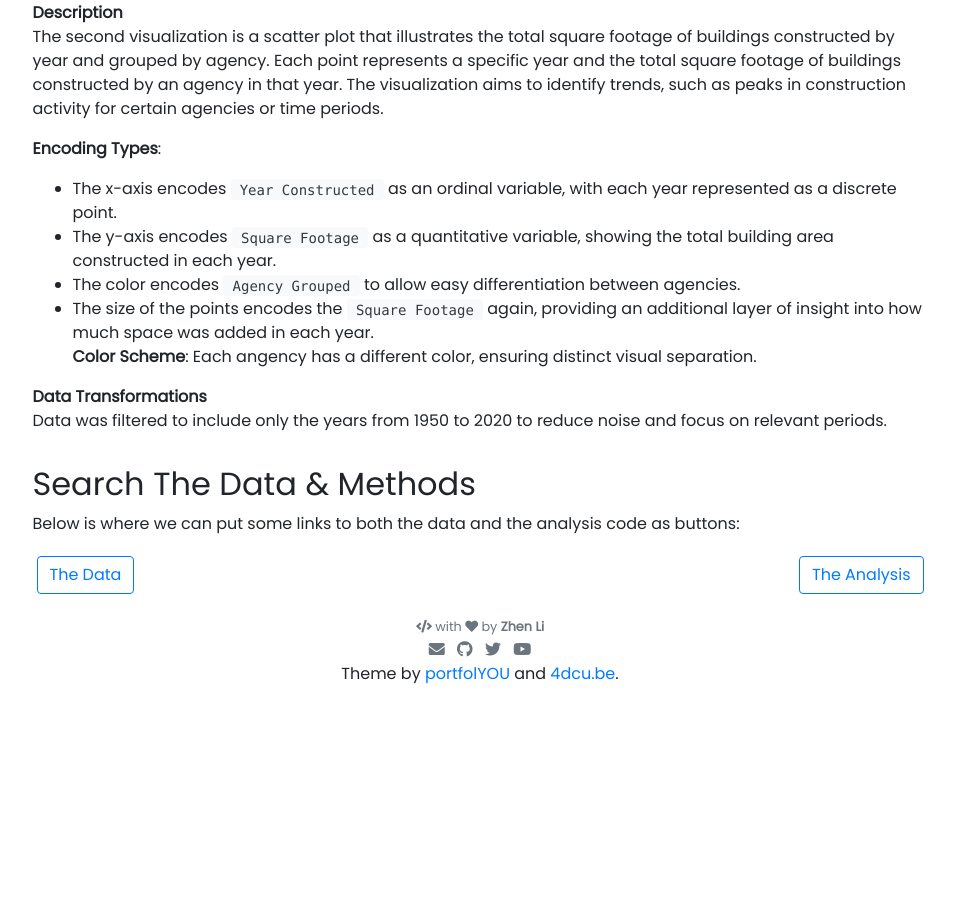
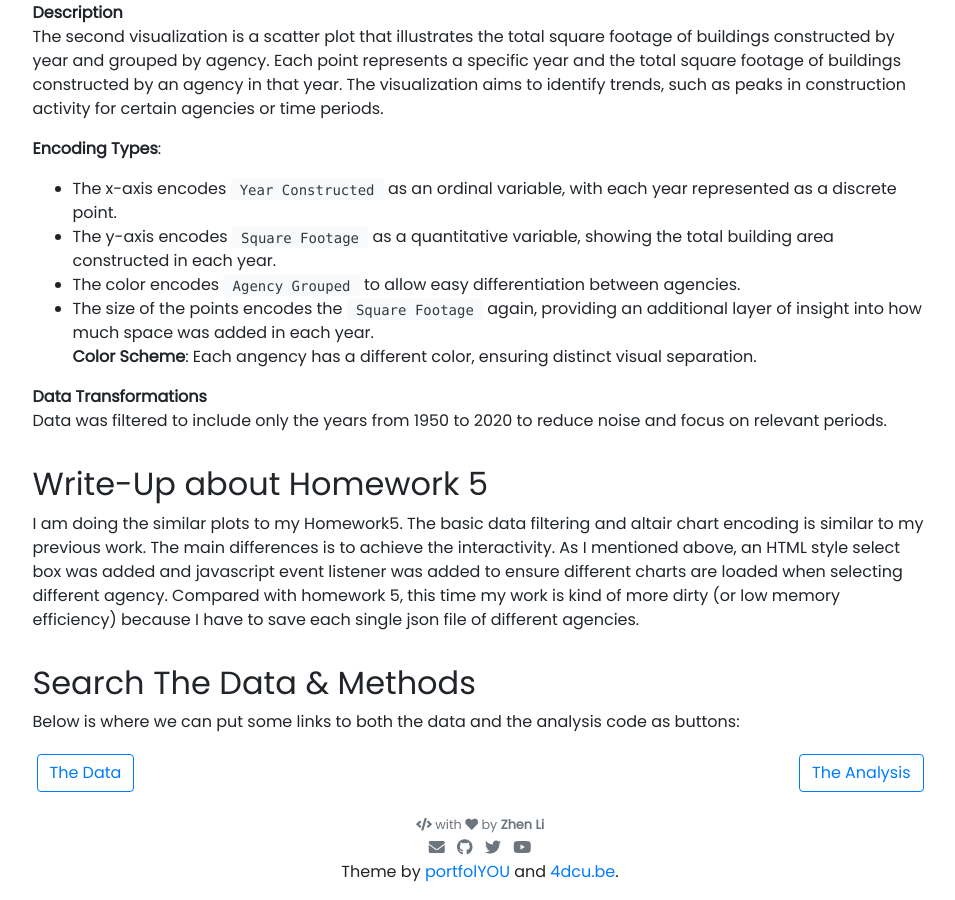
Before and after one commit to Zhen3408/Zhen3408.github.io, a Jekyll site: the page built from _projects/hw6_vega_lite_project.md, in a window 1280 px wide and 900 px high, scrolled down 2414 px. Shown: the whole window, without its empty margins (160-1115 px from the left). Built offline with Jekyll 4.4.1, drawn with Linux system fonts in a browser that asks for light colours; nearby versions of some CDN libraries; before the commit the page ends 3116 px from its top, so only the background shows below that.

Commit message:
write up

```diff
--- a/_projects/hw6_vega_lite_project.md
+++ b/_projects/hw6_vega_lite_project.md
@@ -125,7 +125,11 @@ activity for certain agencies or time periods.
 **Data Transformations**
 Data was filtered to include only the years from 1950 to 2020 to reduce noise and focus on relevant periods.
 
-
+## Write-Up about Homework 5
+I am doing the similar plots to my Homework5. The basic data filtering and altair chart encoding is similar to my previous
+work. The main differences is to achieve the interactivity. As I mentioned above, an HTML style select box was added and javascript
+event listener was added to ensure different charts are loaded when selecting different agency. Compared with homework 5, this time
+my work is kind of more dirty (or low memory efficiency) because I have to save each single json file of different agencies.
 
 ## Search The Data & Methods
 
```
Also changed, not shown: 2 other files.
